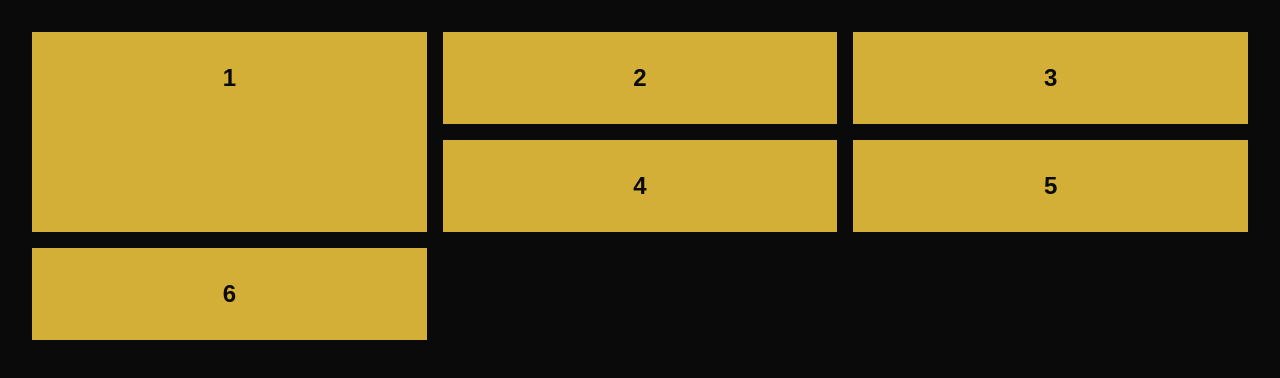
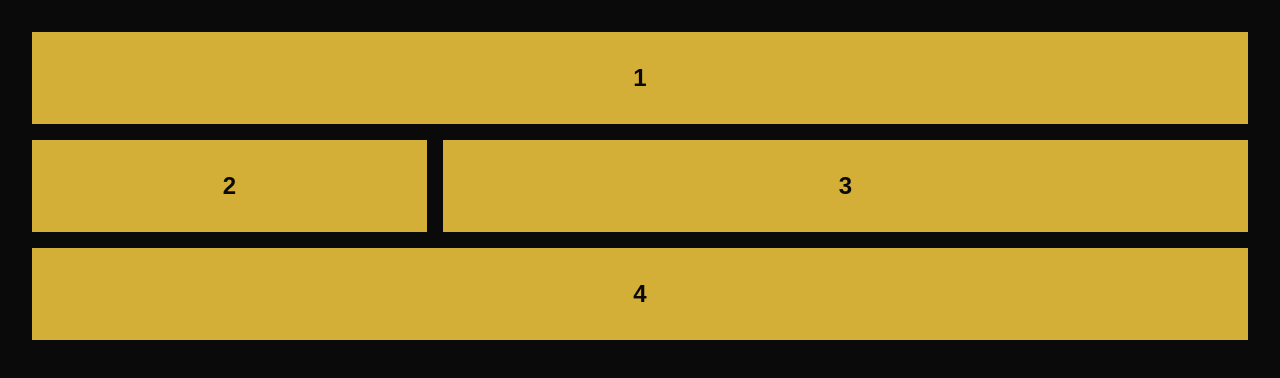
Before and after one commit to bynheaven/grid-practice, a plain HTML site: page index.html in a window 1280 px wide. Drawn offline with Linux system fonts and the light colour scheme.

Commit message:
changes in grid container

```diff
--- a/index.html
+++ b/index.html
@@ -14,8 +14,6 @@
         <div class="box">2</div>
         <div class="box">3</div>
         <div class="box">4</div>
-        <div class="box">5</div>
-        <div class="box">6</div>
     </div>
 </body>
 
--- a/style.css
+++ b/style.css
@@ -14,7 +14,27 @@ body {
 .grid-container {
     display: grid;
     grid-template-columns: repeat(3, 1fr);
+    grid-template-areas:
+        "header header header"
+        "sidebar main main"
+        "footer footer footer";
     gap: 1rem;
+}
+
+.box:nth-child(1) {
+    grid-area: header;
+}
+
+.box:nth-child(2) {
+    grid-area: sidebar;
+}
+
+.box:nth-child(3) {
+    grid-area: main;
+}
+
+.box:nth-child(4) {
+    grid-area: footer;
 }
 
 .box {
@@ -25,7 +45,3 @@ body {
     font-size: 1.5rem;
     font-weight: bold;
 }
-
-.box:first-child {
-    grid-row: 1 / 3;
-}
```
